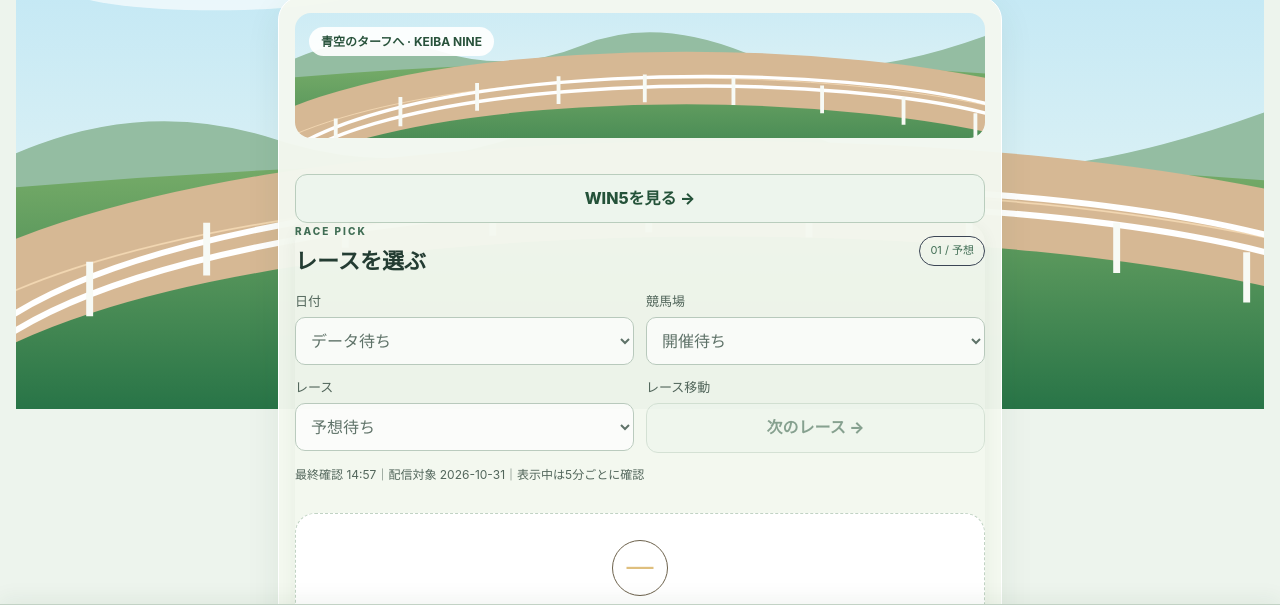
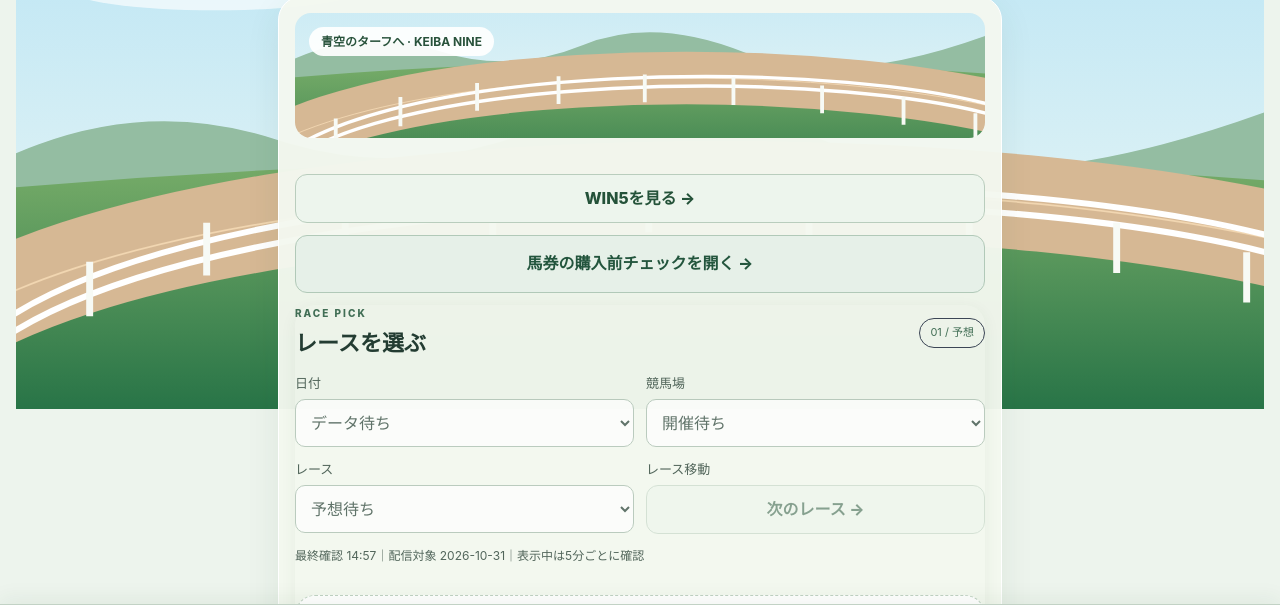
Before and after one commit to esakahumihumi1125-byte/keiba-nine, a plain HTML site: page keiba-nine-beta51-feed-record.html in a window 1280 px wide. Shown: the part 111-719 px from the top of the page. Drawn offline with Linux system fonts and the light colour scheme.

Commit message:
Move BETA 5.7 purchase checklist link above race selector for visibility

```diff
--- a/keiba-nine-beta51-feed-record.html
+++ b/keiba-nine-beta51-feed-record.html
@@ -3641,5 +3641,5 @@ h3,summary,.gold{color:#735315}input,select,textarea{background:#fff;color:#233c
 
 <!-- purchase-check integration 5.7 -->
 <style>#knPurchaseLink{display:block;margin:12px 0;padding:15px;border-radius:12px;background:#e6f0e8;border:1px solid #b1c9b8;color:#23553d;text-align:center;font-weight:800;text-decoration:none;font-size:16px;min-height:48px}</style>
-<script>(function(){function install(){if(document.getElementById('knPurchaseLink'))return;const target=document.getElementById('home')||document.getElementById('app');if(!target)return;const a=document.createElement('a');a.id='knPurchaseLink';a.href='./purchase-check.html';a.textContent='馬券の購入前チェックを開く →';a.setAttribute('aria-label','馬券の券種・馬番・金額を確認する');const panel=target.querySelector('#simple52');if(panel)panel.after(a);else target.append(a)}if(document.readyState==='loading')document.addEventListener('DOMContentLoaded',install);else install()})();</script>
+<script>(function(){function install(){if(document.getElementById('knPurchaseLink'))return;const target=document.getElementById('home')||document.getElementById('app');if(!target)return;const a=document.createElement('a');a.id='knPurchaseLink';a.href='./purchase-check.html';a.textContent='馬券の購入前チェックを開く →';a.setAttribute('aria-label','馬券の券種・馬番・金額を確認する');const panel=target.querySelector('#simple52');if(panel)panel.before(a);else target.prepend(a)}if(document.readyState==='loading')document.addEventListener('DOMContentLoaded',install);else install()})();</script>
 </body></html>
```
